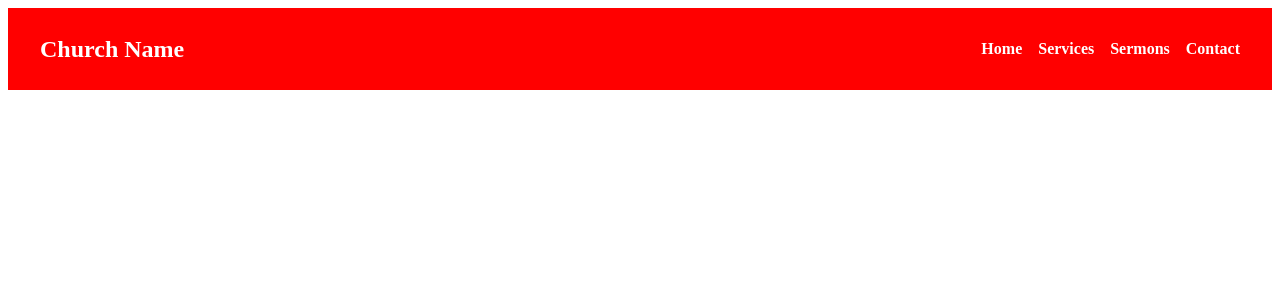
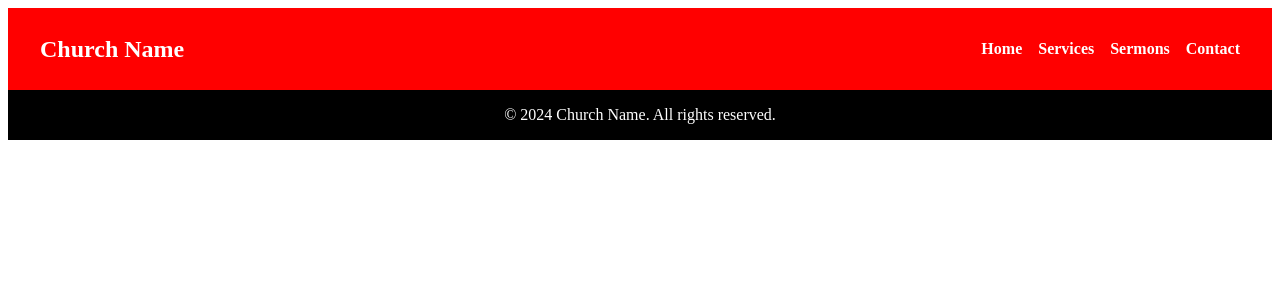
Before and after one commit to muilipato/aic-ziwani-website, a React (Create React App) app: page / in a window 1280 px wide. Shown: the top 300 px of the page. Built offline with nearby package versions, Linux system fonts and the light colour scheme.

Commit message:
added footer component

```diff
--- a/src/App.js
+++ b/src/App.js
@@ -1,10 +1,15 @@
 import React from 'react';
 //import { BrowserRouter as Router, Route, Switch } from 'react-router-dom';
 import Header from './components/Header';
+import Footer from './components/Footer';
 
 function App() {
   return (
-      <Header />
+    <>
+    <Header />
+    <Footer/>
+    </>
+
   );
 }
 
--- /dev/null
+++ b/src/components/Footer.css
@@ -0,0 +1,10 @@
+.footer {
+    padding: 1rem;
+    text-align: center;
+    background-color: #000000; /* Red background */
+    color: #fff; /* White text */
+  }
+
+  .footer p {
+    margin: 0;
+  }
--- /dev/null
+++ b/src/components/Footer.js
@@ -0,0 +1,10 @@
+import React from 'react';
+import './Footer.css';
+
+const Footer = () => (
+  <footer className="footer">
+    <p>&copy; {new Date().getFullYear()} Church Name. All rights reserved.</p>
+  </footer>
+);
+
+export default Footer;
```
